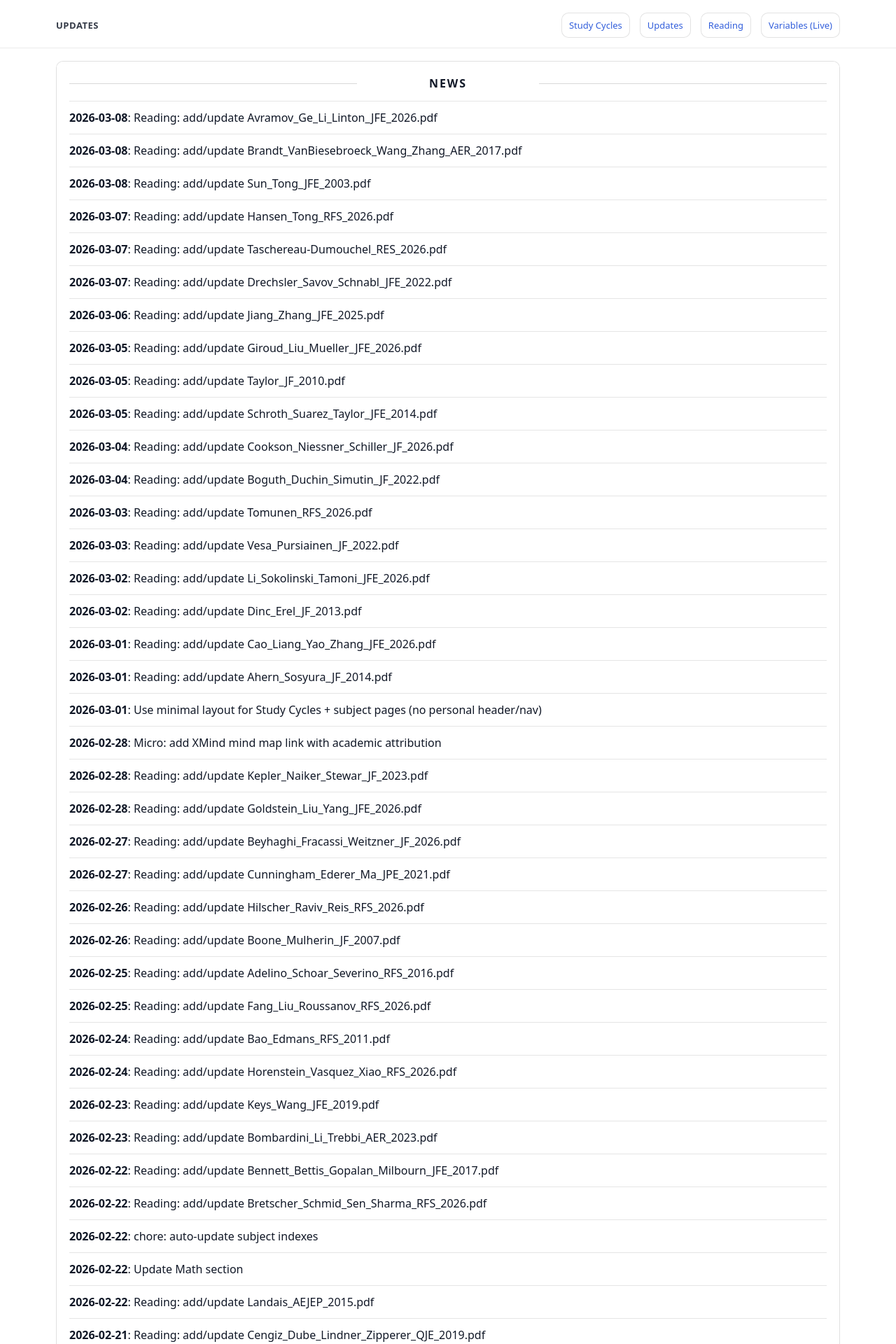
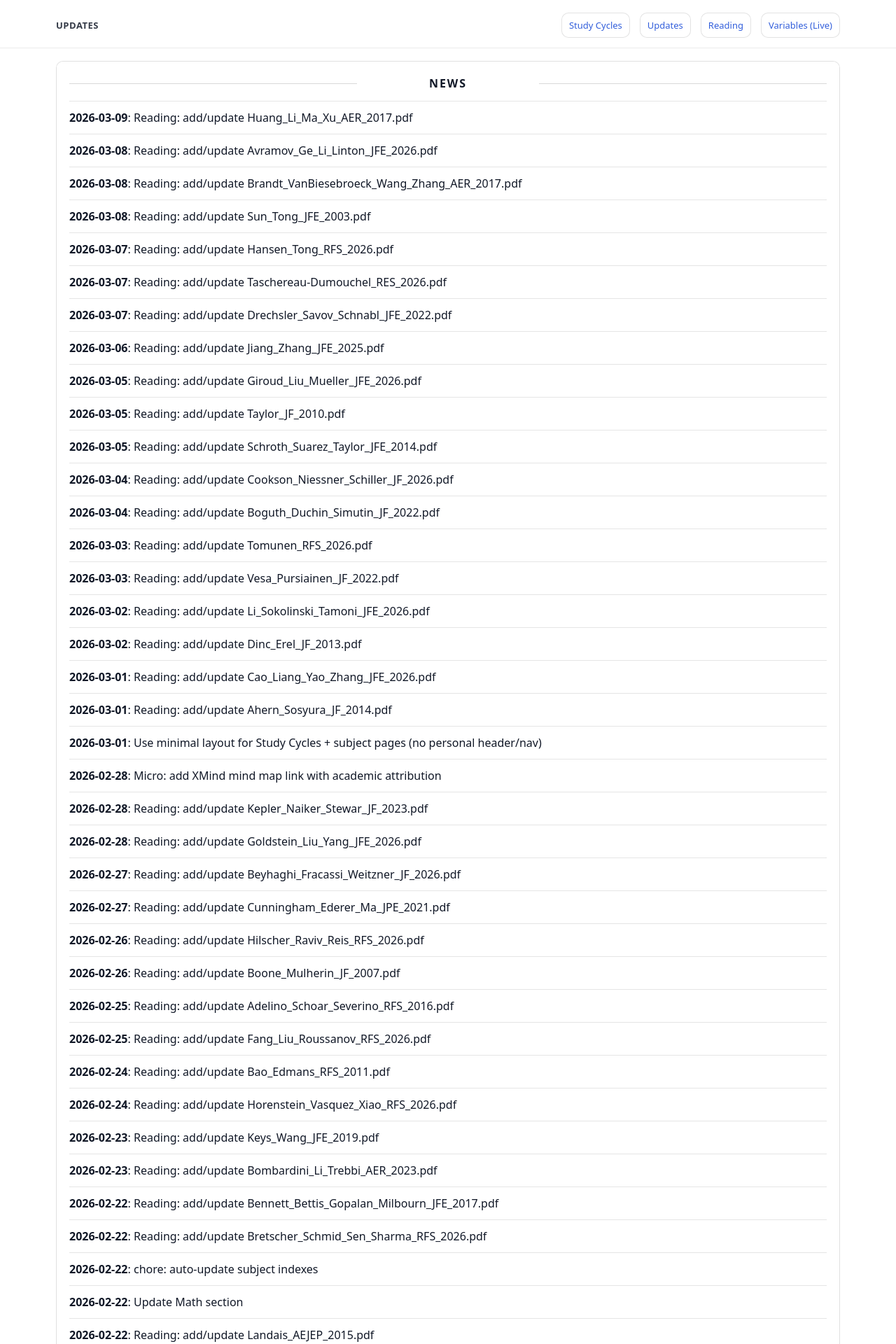
Before and after one commit to yaxinzn/study-archive, a Jekyll site: the page built from updates/index.md, in a window 1280 px wide. Shown: the top 1920 px of the page at 70% size. Built offline with Jekyll 4.4.1, drawn with Linux system fonts in a browser that asks for light colours; some of the changed text lies outside the part shown.

Commit message:
chore: update NEWS feed

```diff
--- a/_data/news.yml
+++ b/_data/news.yml
@@ -1,4 +1,7 @@
 # Auto-generated update history (sorted newest -> oldest). Do not edit manually.
+- ts: "1773057761"
+  date: "2026-03-09"
+  title: "Reading: add/update Huang_Li_Ma_Xu_AER_2017.pdf"
 - ts: "1772974182"
   date: "2026-03-08"
   title: "Reading: add/update Avramov_Ge_Li_Linton_JFE_2026.pdf"
```
